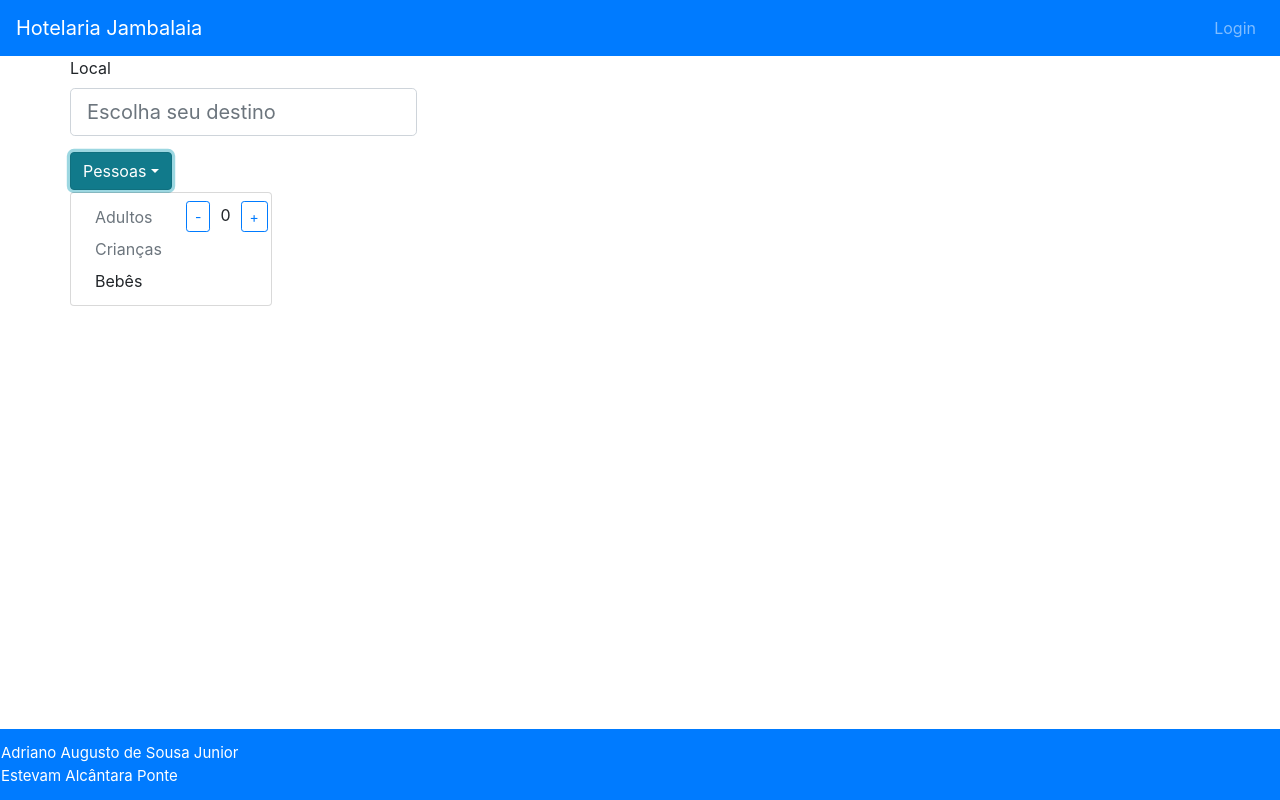
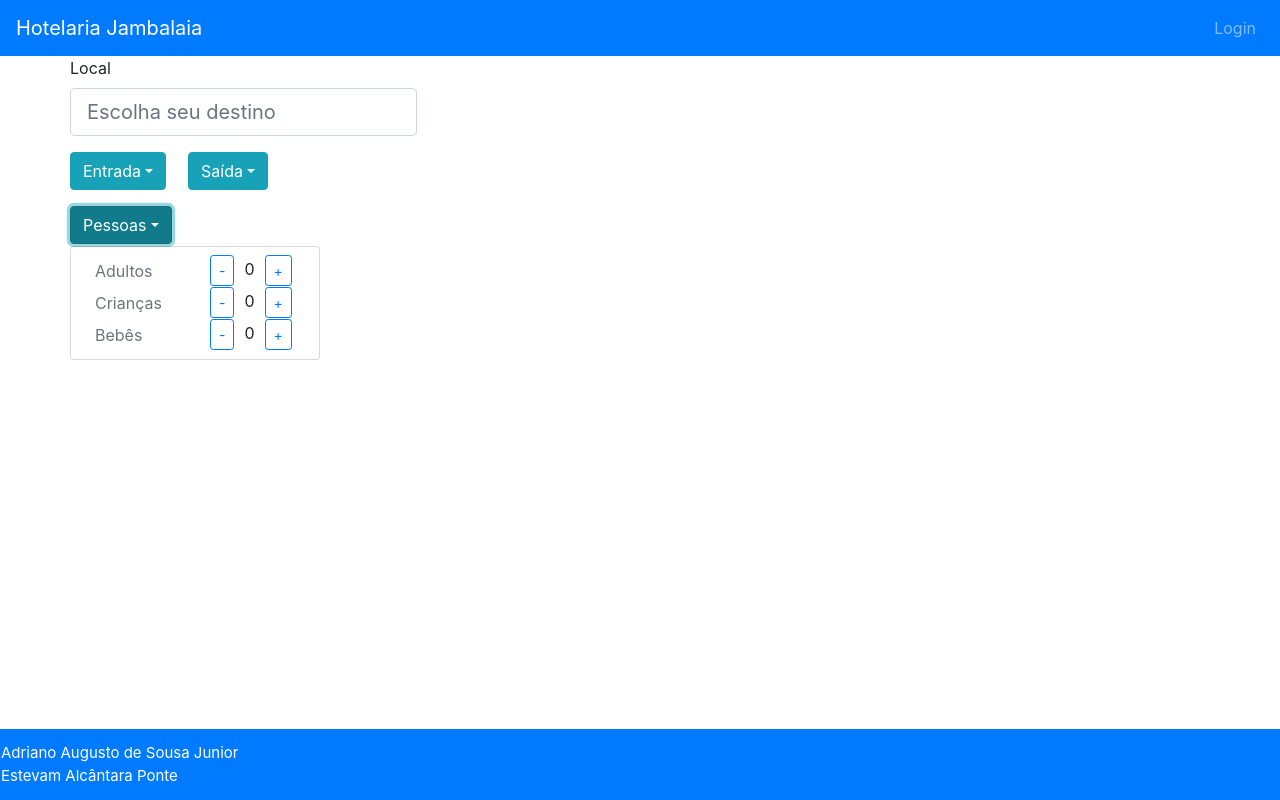
Before and after one commit to EstevamPonte/hotelaria-jambalaia, a React (Create React App) app: page / in a window 1280 px wide. Both pictures are taken after a click on the button "Pessoas". Built offline with nearby package versions, Linux system fonts and the light colour scheme.

Commit message:
Adicionando o calendario e terminando a funcionalidade de pessoas

```diff
--- a/package.json
+++ b/package.json
@@ -6,6 +6,7 @@
     "bootstrap": "^4.3.1",
     "react": "^16.9.0",
     "react-bootstrap": "^1.0.0-beta.11",
+    "react-calendar": "^2.19.1",
     "react-dom": "^16.9.0",
     "react-scripts": "3.1.1"
   },
--- a/src/Componente/Form/FormDeProcura.js
+++ b/src/Componente/Form/FormDeProcura.js
@@ -1,34 +1,74 @@
 import React from 'react'
 import { Form, Container, Row, Dropdown, Button, Col } from 'react-bootstrap';
-
-
-
-
+import Calendar from 'react-calendar'
 class FormDeProcura extends React.Component {
-    constructor(props){
+    constructor(props) {
         super(props);
         this.state = {
-            valor: 0
+            adultos: 0,
+            crianca: 0,
+            bebes: 0,
+            date: new Date()
         }
     }
 
-    diminuirPessoas = (event) => {
+    diminuirAdulto = (event) => {
+        // event.preventDefault()
+        if (this.state.adultos !== 0) {
+            let subtracao = this.state.adultos - 1
+            this.setState({
+                adultos: subtracao
+            })
+        }
+    }
+
+    diminuirCrianca = (event) => {
         event.preventDefault()
-        let subtracao = this.state.valor - 1
+        if (this.state.crianca !== 0) {
+            let subtracao = this.state.crianca - 1
+            this.setState({
+                crianca: subtracao
+            })
+        }
+    }
+
+    diminuirBebes = (event) => {
+        event.preventDefault()
+        if (this.state.bebes !== 0) {
+            let subtracao = this.state.bebes - 1
+            this.setState({
+                bebes: subtracao
+            })
+        }
+    }
+
+    somarAdulto = (event) => {
+        event.preventDefault()
+        let soma = this.state.adultos + 1
         this.setState({
-            valor: subtracao
+            adultos: soma
         })
     }
 
-    somarPessoas = (event) => {
+    somarCrianca = (event) => {
         event.preventDefault()
-        let soma = this.state.valor + 1
+        let soma = this.state.crianca + 1
         this.setState({
-            valor: soma
+            crianca: soma
         })
     }
 
-    render(){
+    somarBebes = (event) => {
+        event.preventDefault()
+        let soma = this.state.bebes + 1
+        this.setState({
+            bebes: soma
+        })
+    }
+
+    onDateChange = date => this.setState({ date })
+
+    render() {
 
         return (
             <Container>
@@ -39,6 +79,39 @@ class FormDeProcura extends React.Component {
                         <Form.Control label='Local' size="lg" type="text" placeholder="Escolha seu destino"></Form.Control>
                     </Form.Group>
                 </Row>
+                <Row>
+                    <Form.Group controlId="calendarios">
+                        <Row>
+                            <Col xs={6}>
+                                <Dropdown>
+                                    <Dropdown.Toggle variant='info' id="dropdown-basic">
+                                        Entrada
+                                    </Dropdown.Toggle>
+                                    <Dropdown.Menu style={{padding: 0}}>
+                                        <Calendar
+                                            onDateChange={this.onDateChange}
+                                            value={this.state.date}
+                                        />
+                                    </Dropdown.Menu>
+                                </Dropdown>
+                            </Col>
+
+                            <Col xs={6}>
+                                <Dropdown>
+                                    <Dropdown.Toggle variant='info' id="dropdown-basic">
+                                        Saída
+                                    </Dropdown.Toggle>
+                                    <Dropdown.Menu style={{padding: 0}}>
+                                        <Calendar
+                                            onDateChange={this.onDateChange}
+                                            value={this.state.date}
+                                        />
+                                    </Dropdown.Menu>
+                                </Dropdown>
+                            </Col>
+                        </Row>
+                    </Form.Group>
+                </Row>
 
                 <Row>
                     <Form.Group controlId="formPessoasQuantidade">
@@ -46,21 +119,38 @@ class FormDeProcura extends React.Component {
                             <Dropdown.Toggle variant='info' id="dropdown-basic">
                                 Pessoas
                             </Dropdown.Toggle>
-                            <Dropdown.Menu>
+
+                            <Dropdown.Menu style={{ width: 250 }}>
                                 <Row>
                                     <Col xs={6}>
-                                        <Dropdown.Item disabled style={{width: 200}} key="3">Adultos</Dropdown.Item>
+                                        <Dropdown.Item disabled style={{ width: 200 }} key="3">Adultos</Dropdown.Item>
                                     </Col>
                                     <Col xs={6}>
-                                        <Button style={{marginRight: 10}} size="sm" onClick={this.diminuirPessoas} variant="outline-primary">-</Button>
-                                            {this.state.valor}
-                                        <Button style={{marginLeft: 10}} size="sm" onClick={this.somarPessoas} variant="outline-primary">+</Button>
+                                        <Button style={{ marginRight: 10 }} size="sm" onClick={this.diminuirAdulto} variant="outline-primary">-</Button>
+                                        {this.state.adultos}
+                                        <Button style={{ marginLeft: 10 }} size="sm" onClick={this.somarAdulto} variant="outline-primary">+</Button>
                                     </Col>
-
                                 </Row>
-
-                                <Dropdown.Item disabled key="2">Crianças</Dropdown.Item>
-                                <Dropdown.Item key="3">Bebês</Dropdown.Item>
+                                <Row>
+                                    <Col xs={6}>
+                                        <Dropdown.Item disabled key="2">Crianças</Dropdown.Item>
+                                    </Col>
+                                    <Col>
+                                        <Button style={{ marginRight: 10 }} size="sm" onClick={this.diminuirCrianca} variant="outline-primary">-</Button>
+                                        {this.state.crianca}
+                                        <Button style={{ marginLeft: 10 }} size="sm" onClick={this.somarCrianca} variant="outline-primary">+</Button>
+                                    </Col>
+                                </Row>
+                                <Row>
+                                    <Col xs={6}>
+                                        <Dropdown.Item disabled key="3">Bebês</Dropdown.Item>
+                                    </Col>
+                                    <Col>
+                                        <Button style={{ marginRight: 10 }} size="sm" onClick={this.diminuirBebes} variant="outline-primary">-</Button>
+                                        {this.state.bebes}
+                                        <Button style={{ marginLeft: 10 }} size="sm" onClick={this.somarBebes} variant="outline-primary">+</Button>
+                                    </Col>
+                                </Row>
                             </Dropdown.Menu>
 
                         </Dropdown>
```
Also changed, not shown: 1 other file (tests, documents, lock files or other folders).
